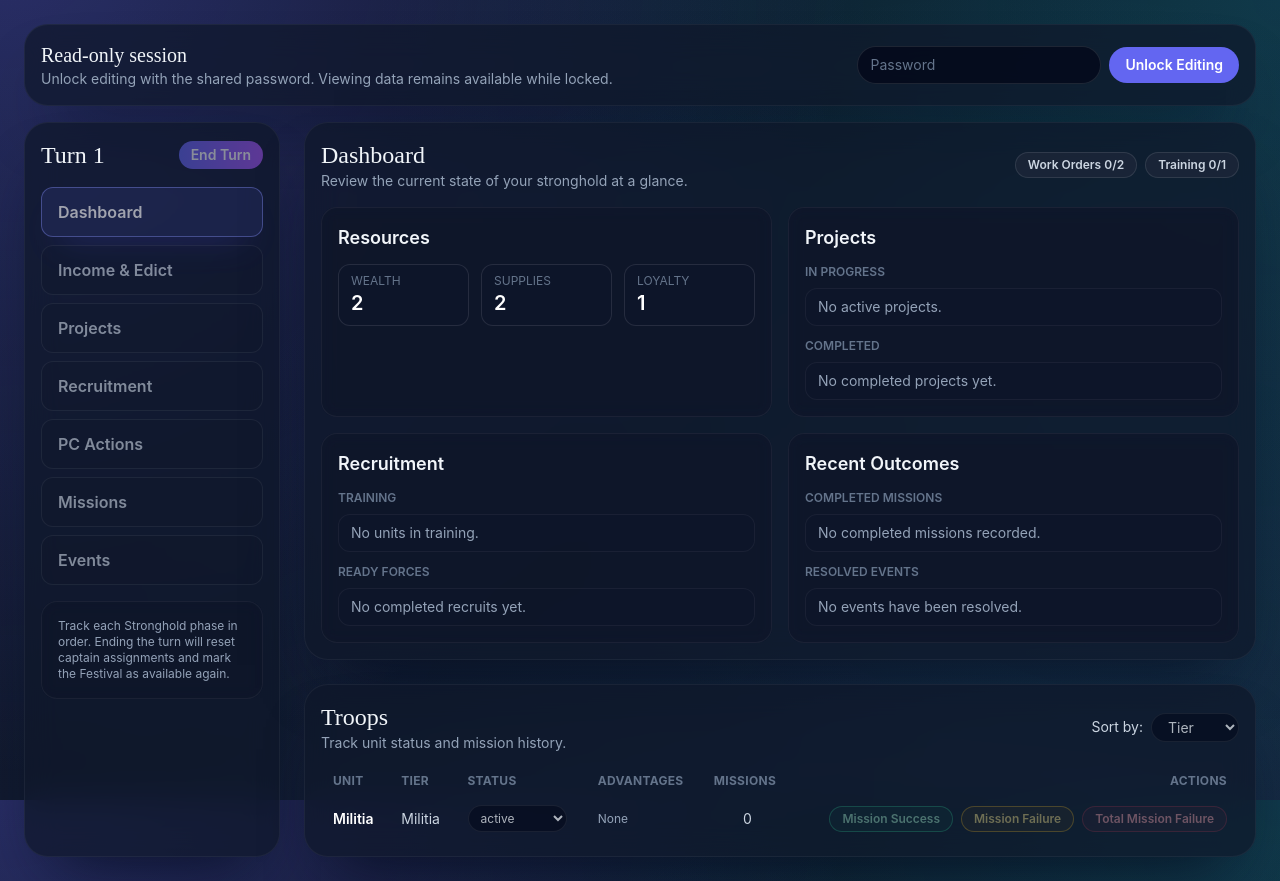
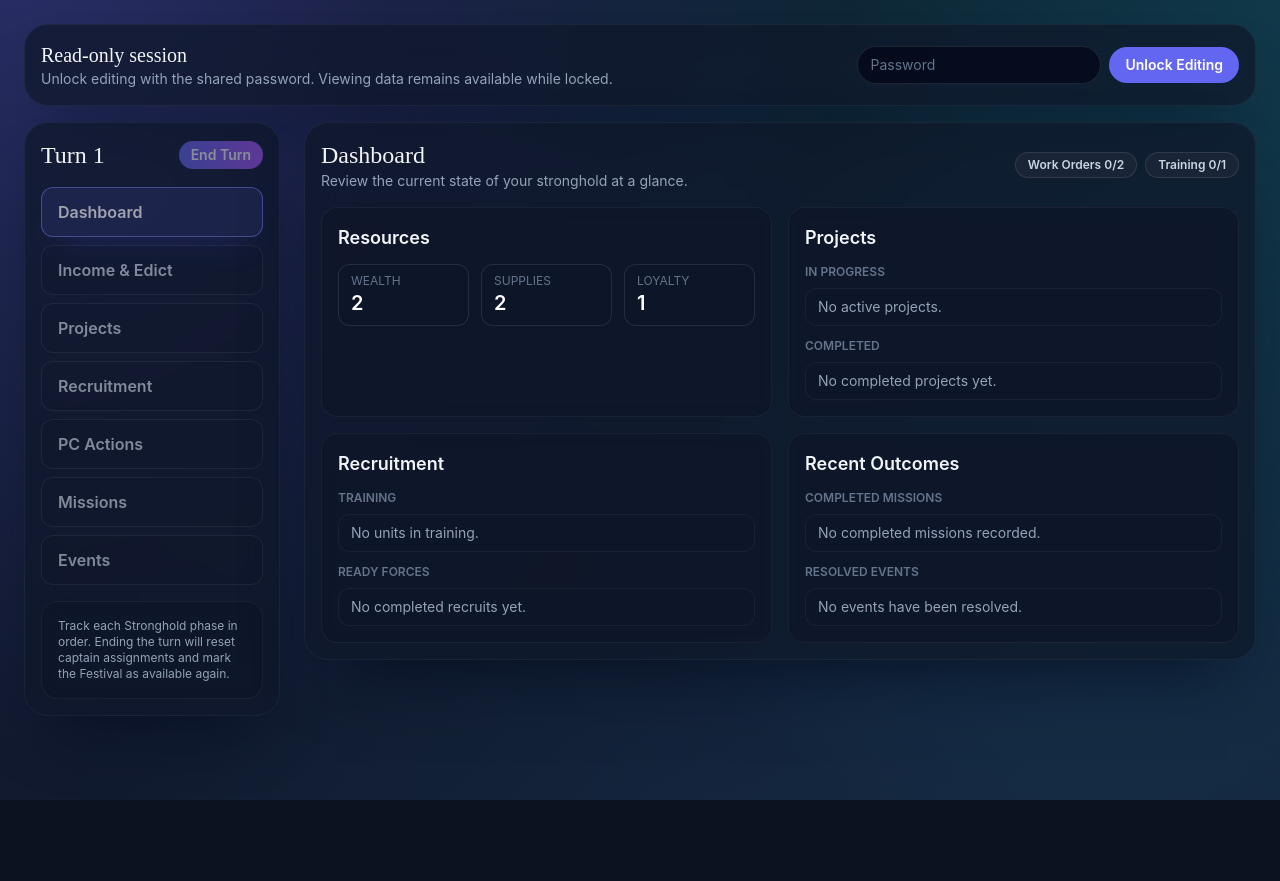
Before and after one commit to TrevorBrown25/stronghold, a Next.js app: page / in a window 1280 px wide. After the commit the page ends 800 px from the top, so only its background shows below. Built offline with nearby package versions, Linux system fonts and the light colour scheme.

Commit message:
Show troop table only on recruitment and missions phases

```diff
--- a/app/page.tsx
+++ b/app/page.tsx
@@ -104,7 +104,9 @@ export default function Home() {
           {activePhase !== "Dashboard" && <ResourceTracker />}
           {renderPhaseContent()}
           {activePhase === "Missions" && <CaptainsPanel />}
-          <TroopTable />
+          {(activePhase === "Recruitment" || activePhase === "Missions") && (
+            <TroopTable />
+          )}
           {!isLocked && (
             <div className="glass-panel flex flex-wrap items-center gap-3">
               <button
```
